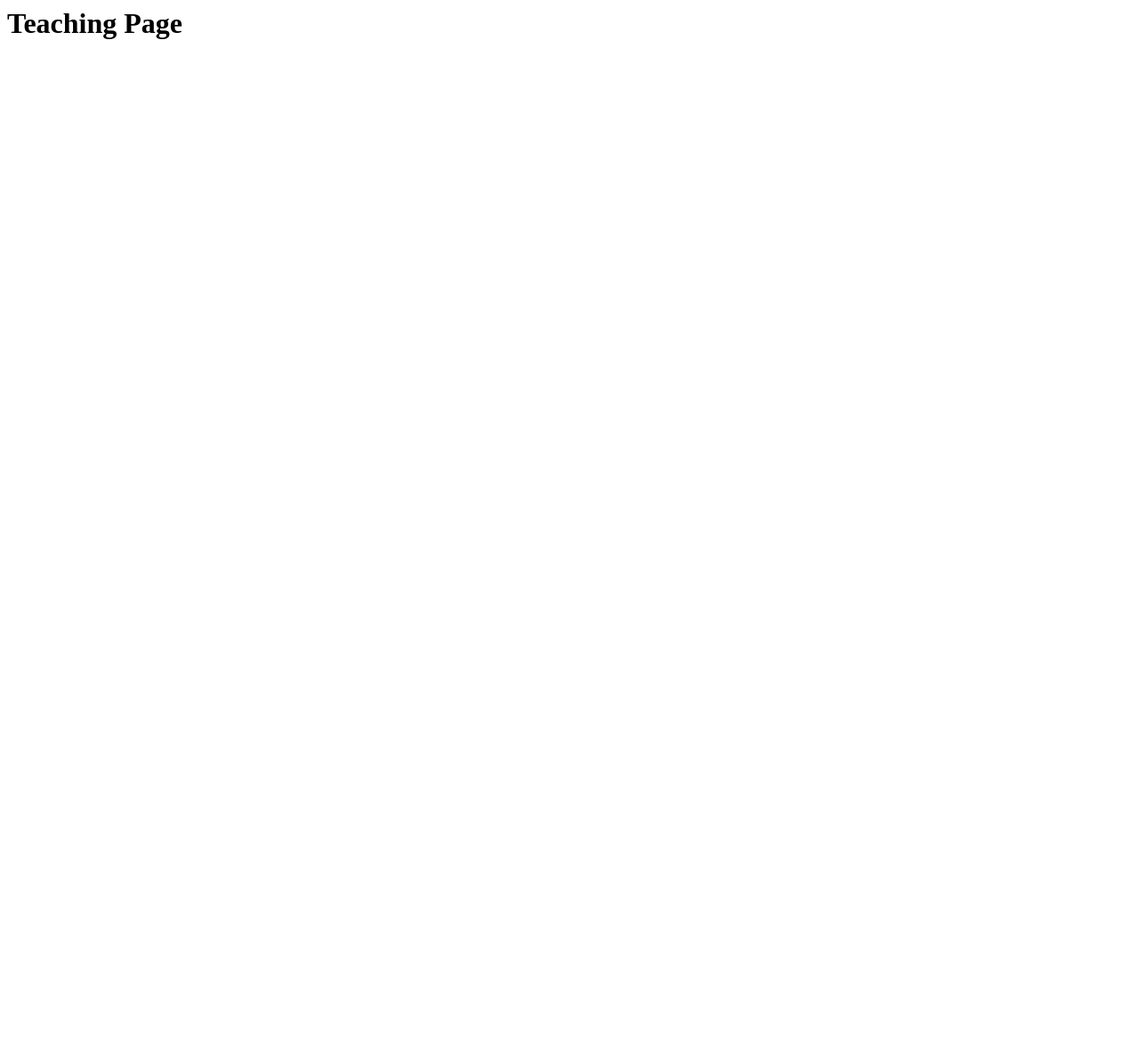
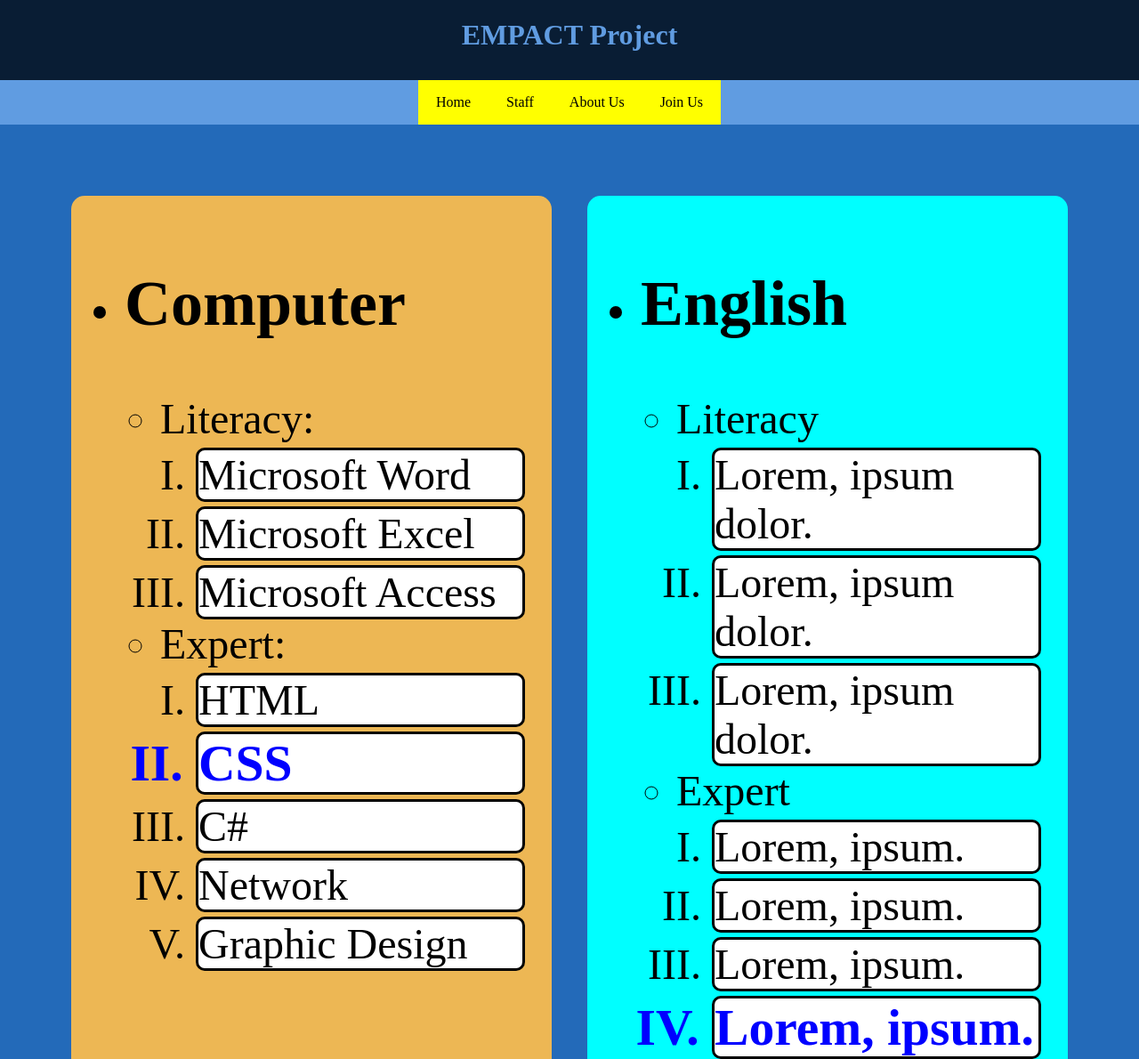
Before and after one commit to mohammed-empact/empact_project, a plain HTML site: page staff/teaching.html in a window 1280 px wide. Shown: the top 1190 px of the page at 89% size. Before the commit the page ends 800 px from the top, so only its background shows below. Drawn offline with Linux system fonts and the light colour scheme.

Commit message:
Add list to teaching page

```diff
--- a/staff/teaching.html
+++ b/staff/teaching.html
@@ -2,10 +2,95 @@
 
 <head>
     <title>Teaching</title>
+    <link rel="stylesheet" href="../style/header.css">
+    <link rel="stylesheet" href="../style/teaching.css">
 </head>
 
 <body>
-    <h1>Teaching Page</h1>
+    <!------------------------------- Header ------------------------------->
+    <div class="header">
+        <h1>EMPACT Project</h1>
+    </div>
+
+    <!------------------------------- Menu ------------------------------->
+    <div class="menu">
+        <ul>
+            <li>
+                <a href="../index.html">Home</a>
+            </li>
+
+            <li class="staff_btn">
+                <a href="#">Staff</a>
+
+                <div class="dropdown">
+                    <a href="admin.html">Administration</a>
+                    <a href="#">Teaching</a>
+                    <a href="casual.html">Casual</a>
+                </div>
+            </li>
+
+            <li>
+                <a href="../about_us.html">About Us</a>
+            </li>
+            <li>
+                <a href="../join_us.html">Join Us</a>
+            </li>
+        </ul>
+    </div>
+
+    <div class="teaching">
+        <div class="computer">
+            <ul>
+                <li><h2>Computer</h2></li>
+                <ul>
+                    <li>Literacy:</li>
+                    <ol>
+                        <li>Microsoft Word</li>
+                        <li>Microsoft Excel</li>
+                        <li>Microsoft Access</li>
+                    </ol>
+
+                    <li>Expert:</li>
+                    <ol>
+                        <li>HTML</li>
+                        <li class="now">CSS</li>
+                        <li>C#</li>
+                        <li>Network</li>
+                        <li>Graphic Design</li>
+                    </ol>
+                </ul>
+            </ul>
+        </div>
+
+        <div class="english">
+            <ul>
+                <li><h2>English</h2></li>
+                <ul>
+                    <li>Literacy</li>
+                    <ol>
+                        <li>Lorem, ipsum dolor.</li>
+                        <li>Lorem, ipsum dolor.</li>
+                        <li>Lorem, ipsum dolor.</li>
+                    </ol>
+
+                    <li>Expert</li>
+                    <ol>
+                        <li>Lorem, ipsum.</li>
+                        <li>Lorem, ipsum.</li>
+                        <li>Lorem, ipsum.</li>
+                        <li class="now">Lorem, ipsum.</li>
+                        <li>Lorem, ipsum.</li>
+                    </ol>
+                </ul>
+            </ul>
+        </div>
+    </div>
+
+    <!------------------------------- Footer ------------------------------->
+    <div class="footer">
+        <p>Copyright EMPACT Project &#169;</p>
+        <img src="../media/images/logo.png" alt="WFP Logo">
+    </div>
 </body>
 
 </html>
--- /dev/null
+++ b/style/teaching.css
@@ -0,0 +1,44 @@
+.teaching {
+    margin: 40px;
+    padding: 20px;
+    font-size: 3em;
+    display: flex;
+    justify-content: center;
+}
+
+.teaching ol {
+    list-style-type: upper-roman;
+}
+
+.teaching ol li{
+    border: 3px solid black;
+    border-radius: 10px;
+    background-color: white ;
+    margin-top: 5px;
+    margin-right: 10px;
+}
+
+.teaching ol li:hover {
+    background-color: gray;
+}
+
+.computer, .english {
+    padding: 20px;
+    margin: 20px;
+    width: 50%;
+    border-radius: 15px;
+}
+
+.computer {
+    background-color: rgb(237, 183, 84);
+}
+
+.english {
+    background-color: aqua;
+}
+
+.now {
+    color: blue;
+    font-size: 1.2em;
+    font-weight: bold;
+}
```
Also changed, not shown: index.html (+1 -0 lines), join_us.html (+5 -0 lines).
